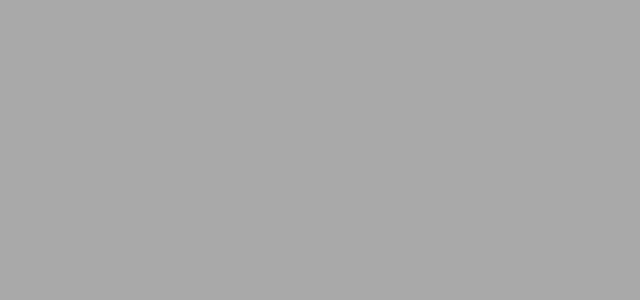
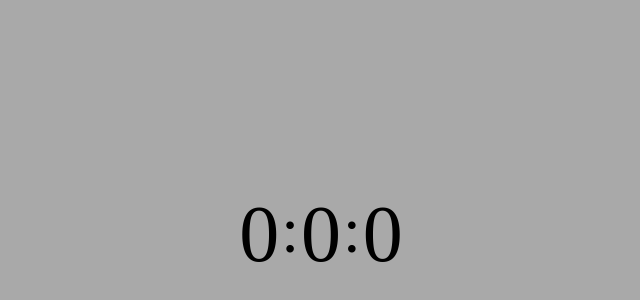
Before and after one commit to Shopify/eng-intern-assessment-react, a React app: page / in a window 1280 px wide. Shown: the part 166-466 px from the top of the page, without its empty margins (318-958 px from the left). Built offline with nearby package versions, Linux system fonts and the light colour scheme.

Commit message:
Import StopWatch and css file to App.

```diff
--- a/src/App.tsx
+++ b/src/App.tsx
@@ -1,10 +1,12 @@
 import React from 'react'
 import '../styles/App.css'
+import StopWatch from './StopWatch'
+import '../styles/StopWatch.css'
 
 export default function App() {
     return(
         <div>
-
+          <StopWatch/>
         </div>
     )
 }
```
